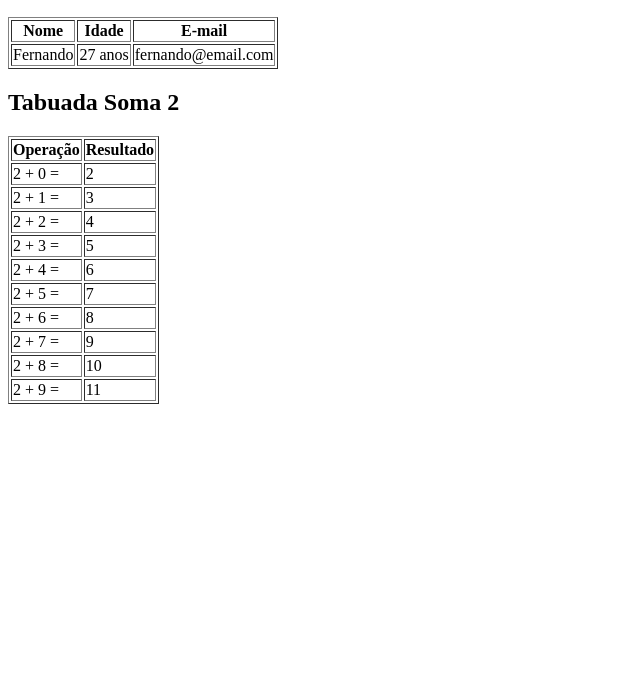
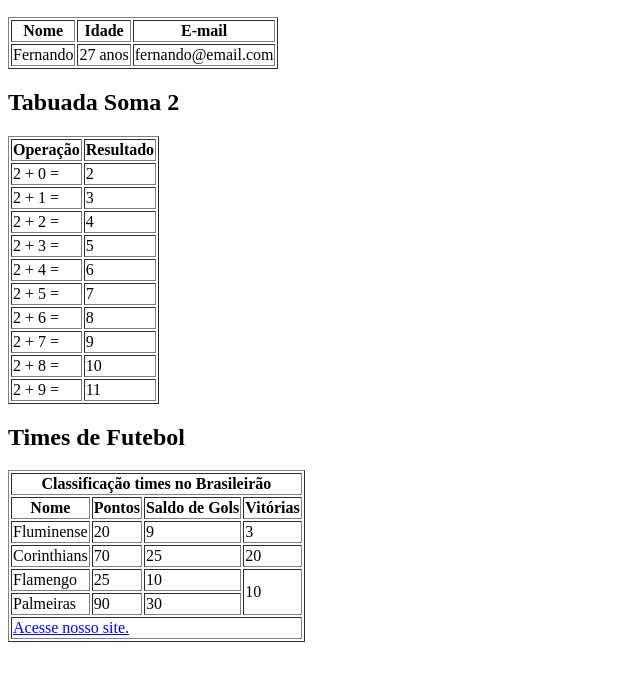
Before and after one commit to nicolelouisev/estudando-html, a plain HTML site: page aula-230623/index.html in a window 1280 px wide. Shown: the part 110-788 px from the top of the page, without its empty margins (0-640 px from the left). Drawn offline with Linux system fonts and the light colour scheme.

Commit message:
complementando aula

```diff
--- a/aula-230623/index.html
+++ b/aula-230623/index.html
@@ -69,5 +69,50 @@
                 <td>11</td>
             </tr>
         </table>
+
+        <h2>Times de Futebol</h2>
+        <table border="1">
+            <tr>
+                <th colspan="4">Classificação times no Brasileirão</th>
+            </tr>
+            <tr>
+                <th>Nome</th>
+                <th>Pontos</th>
+                <th>Saldo de Gols</th>
+                <th>Vitórias</th>
+            </tr>
+            <tr>
+                <td>Fluminense</td>
+                <td>20</td>
+                <td>9</td>
+                <td>3</td>
+            </tr>
+            <tr>
+                <td>Corinthians</td>
+                <td>70</td>
+                <td>25</td>
+                <td>20</td>
+            </tr>
+            <tr>
+                <td>Flamengo</td>
+                <td>25</td>
+                <td>10</td>
+                <td rowspan="2">10</td>
+            </tr>
+            <tr>
+                <td>Palmeiras</td>
+                <td>90</td>
+                <td>30</td>
+            </tr>
+            <tr>
+                <td colspan="4">
+                    <a
+                        href="https://brasileiraoassai.com.br/tabela-times"
+                        target="_blank"
+                        >Acesse nosso site.</a
+                    >
+                </td>
+            </tr>
+        </table>
     </body>
 </html>
```
